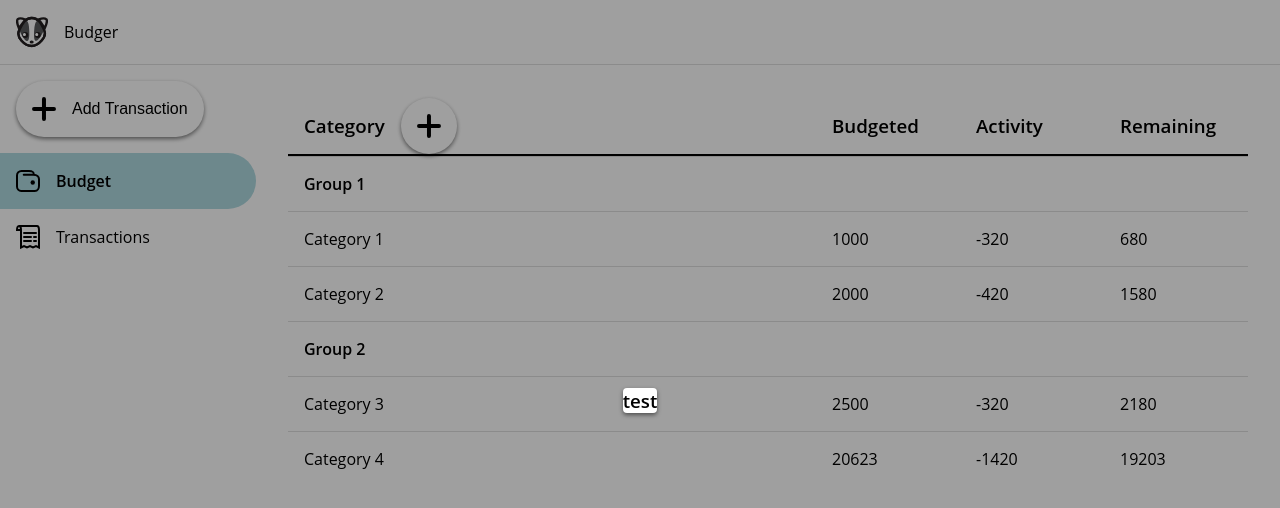
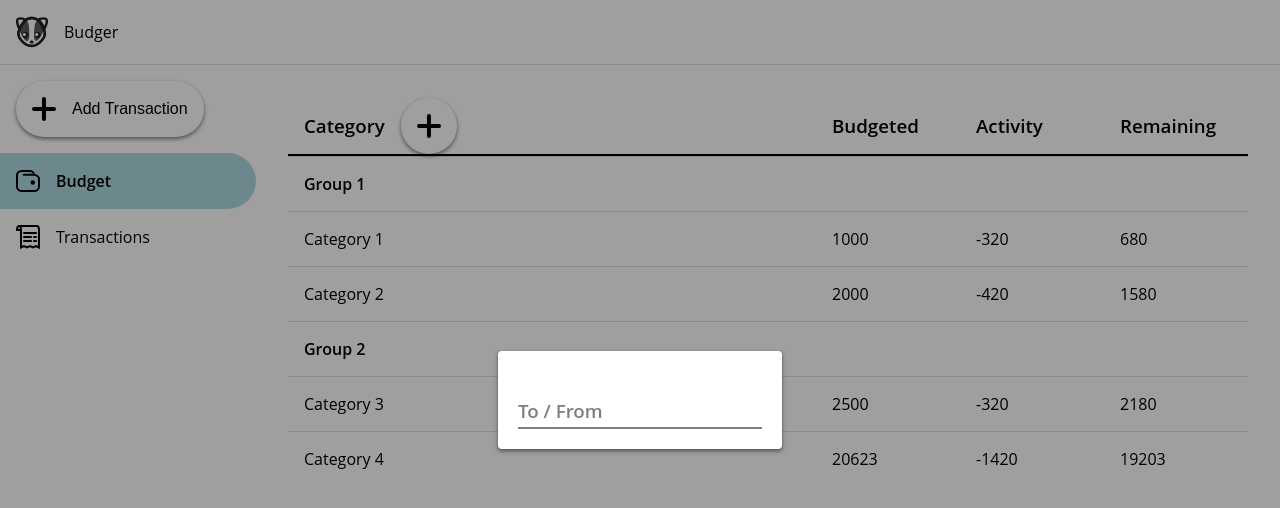
Before and after one commit to itscharlieliu/budger, a React (Create React App) app: page /budget in a window 1280 px wide. Both pictures are taken after a click on the button 428 px from the left and 125 px from the top of the page. Shown: the top 508 px of the page. Built offline with nearby package versions, Linux system fonts and the light colour scheme; the HTML template or start-up script is replaced by a standard one.

Commit message:
Add form for category add

```diff
--- a/src/components/forms/CategoryAddForm.tsx
+++ b/src/components/forms/CategoryAddForm.tsx
@@ -0,0 +1,48 @@
+import { addCategory } from "../../store/budget/budgetActions";
+import { connect, ResolveThunks } from "react-redux";
+import { Field, FieldRenderProps, Form, FormRenderProps } from "react-final-form";
+
+import React from "react";
+import styled from "styled-components";
+import Input from "../common/Input";
+import t from "../../services/i18n/language";
+
+interface DispathProps {
+    addCategory: typeof addCategory;
+}
+
+type AllProps = ResolveThunks<DispathProps>;
+
+const CategoryAddContainer = styled.form`
+    padding: 16px;
+    display: flex;
+    flex-direction: column;
+`;
+
+const CategoryAddForm = (props: AllProps): JSX.Element => {
+    return (
+        <Form
+            onSubmit={() => console.log("submitting")}
+            component={({ handleSubmit }: FormRenderProps) => (
+                <CategoryAddContainer onSubmit={handleSubmit}>
+                    <Field name={"categoryName"}>
+                        {({ input, meta }: FieldRenderProps<string, HTMLElement>) => (
+                            <Input
+                                {...input}
+                                helperText={meta.touched && meta.error}
+                                error={meta.touched && meta.error}
+                                label={t("toFrom")}
+                            />
+                        )}
+                    </Field>
+                </CategoryAddContainer>
+            )}
+        />
+    );
+};
+
+const mapDispatchToProps = {
+    addCategory,
+};
+
+export default connect(null, mapDispatchToProps)(CategoryAddForm);
--- a/src/components/screens/BudgetScreen.tsx
+++ b/src/components/screens/BudgetScreen.tsx
@@ -11,6 +11,7 @@ import Button from "../common/Button";
 import ScreenContainer from "../common/ScreenContainer";
 import { ReactComponent as PlusIcon } from "../../resources/images/plusIcon.svg";
 import Modal from "../common/Modal";
+import CategoryAddForm from "../forms/CategoryAddForm";
 
 interface StateProps {
     totalBudget: BudgetGroup[];
@@ -70,7 +71,7 @@ const BudgetHeader = (props: ResolveThunks<BudgetHeaderProps>): JSX.Element => {
         <>
             <BudgetHeaderContainer>
                 <Modal visible={isAddingCategory} onClose={() => setIsAddingCategory(false)}>
-                    <div>test</div>
+                    <CategoryAddForm />
                 </Modal>
                 <span>{t("category")}</span>
                 <BudgetHeaderButton icon={<PlusIcon />} flat onClick={() => setIsAddingCategory(true)} />
```
